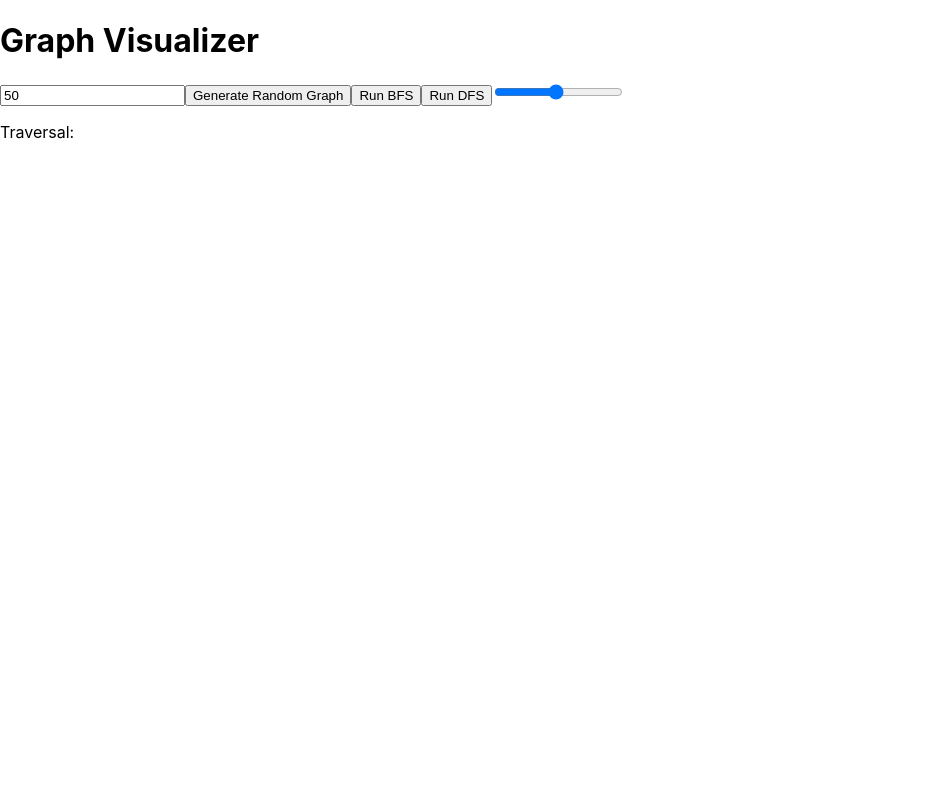
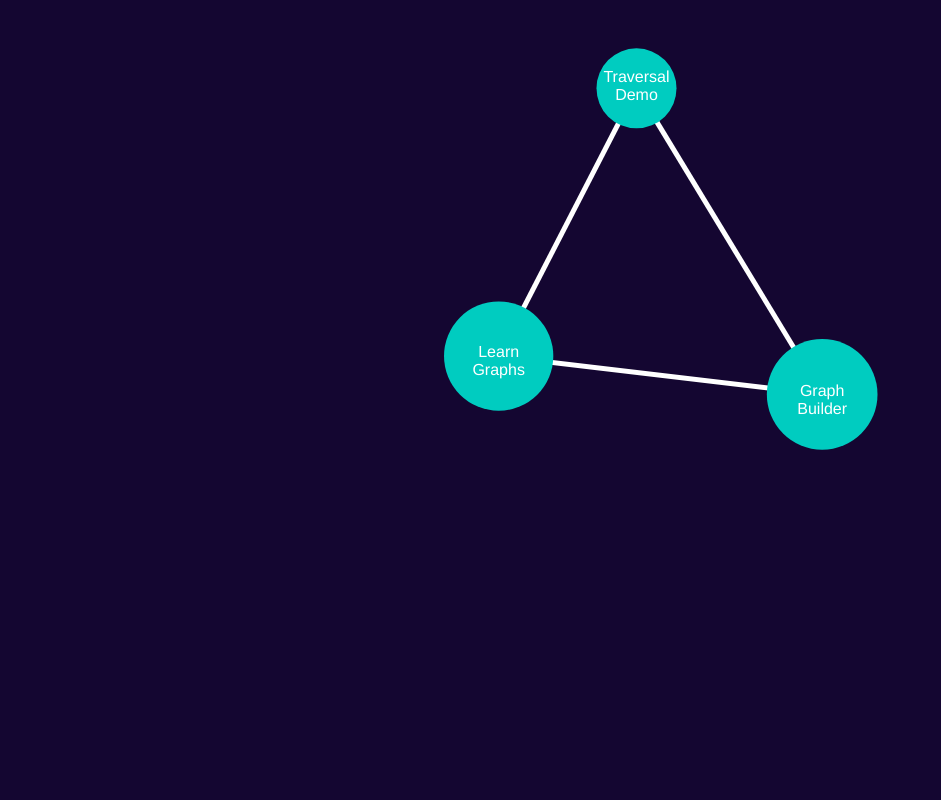
Before and after one commit to KabanEOS/-, a React (Create React App) app in the folder graph-vis-fe/: page /traversal-demo in a window 1280 px wide. Shown: the top 800 px of the page, without its empty margins (0-941 px from the left). Built offline with nearby package versions, Linux system fonts and the light colour scheme.

Commit message:
random fancy af spinning navigation graph

```diff
--- a/graph-vis-fe/package.json
+++ b/graph-vis-fe/package.json
@@ -10,7 +10,9 @@
     "prettier": "^3.2.5",
     "react": "^17.0.2",
     "react-dom": "^17.0.2",
+    "react-router-dom": "^6.23.1",
     "react-scripts": "4.0.3",
+    "sass": "^1.77.2",
     "web-vitals": "^2.1.4"
   },
   "scripts": {
--- a/graph-vis-fe/src/App.css
+++ b/graph-vis-fe/src/App.css
@@ -1,3 +1,15 @@
 .App {
+  margin: 0 !important;
   text-align: center;
+  font-family: Helvetica, Arial, sans-serif;
+  color: white;
+  background-color: rgb(20, 6, 49);
+  width: 100%;
+  height: 100%;
+
 }
+
+body,html {
+  margin: 0;
+  text-align: center;
+  }
--- a/graph-vis-fe/src/App.js
+++ b/graph-vis-fe/src/App.js
@@ -1,11 +1,27 @@
-import React, { useState } from "react";
-import Traversal from "./components/Traversal";
+import React from "react";
+import { BrowserRouter as Router, Route, Routes } from "react-router-dom";
+import About from "./pages/about/about";
+import LearnGraphs from "./pages/learn-graphs/index";
+import TraversalDemo from "./pages/traversal-demo/index";
+import SpinningGraph from "./components/SpinningGraph.jsx";
 
 const App = () => {
+  const nodes = [
+    { id: 1, name: "Graph Builder", link: "/graph-builder" },
+    { id: 2, name: "Learn Graphs", link: "/learn-graphs" },
+    { id: 3, name: "Traversal Demo", link: "/traversal-demo" },
+  ];
+
   return (
     <div className="App">
-      <h1>Graph Visualizer</h1>
-      <Traversal />
+      <Router>
+        <SpinningGraph nodes={nodes} />
+        <Routes>
+          <Route path="/graph-builder" element={<About />} />
+          <Route path="/learn-graphs" element={<LearnGraphs />} />
+          <Route path="/traversal-demo" element={<TraversalDemo />} />
+        </Routes>
+      </Router>
     </div>
   );
 };
--- a/graph-vis-fe/src/components/Edge.js
+++ b/graph-vis-fe/src/components/Edge.js
@@ -14,7 +14,7 @@ const Edge = ({ edge, nodes }) => {
       y1={sourceNode.y}
       x2={targetNode.x}
       y2={targetNode.y}
-      stroke="black"
+      stroke="white"
       strokeWidth="2" // Ensure stroke width is sufficient for visibility
     />
   );
--- a/graph-vis-fe/src/components/Graph.js
+++ b/graph-vis-fe/src/components/Graph.js
@@ -1,7 +1,20 @@
 import React from "react";
 
-const Graph = ({ nodes, edges, currentNode, visitedNodes }) => {
-  const nodeSize = Math.max(10, Math.min(30, 1000 / nodes.length));
+const Graph = ({
+  nodes,
+  edges,
+  currentNode,
+  visitedNodes,
+  showLabels = true,
+  animate = false,
+  nodeSize = 20,
+  nodeColors = { default: "blue", current: "red", visited: "green" },
+  bezierEdges = true,
+}) => {
+  const calculatedNodeSize = Math.max(
+    10,
+    Math.min(30, 1000 / nodes.length, nodeSize)
+  );
 
   const getBezierPath = (sourceX, sourceY, targetX, targetY) => {
     const controlX1 = sourceX;
@@ -11,15 +24,23 @@ const Graph = ({ nodes, edges, currentNode, visitedNodes }) => {
     return `M ${sourceX},${sourceY} C ${controlX1},${controlY1} ${controlX2},${controlY2} ${targetX},${targetY}`;
   };
 
+  const getStraightPath = (sourceX, sourceY, targetX, targetY) => {
+    return `M ${sourceX},${sourceY} L ${targetX},${targetY}`;
+  };
+
   return (
     <svg width="100%" height="100%">
       {edges.map((edge, index) => {
         const source = nodes.find((node) => node.id === edge.source);
         const target = nodes.find((node) => node.id === edge.target);
+        const pathD = bezierEdges
+          ? getBezierPath(source.x, source.y, target.x, target.y)
+          : getStraightPath(source.x, source.y, target.x, target.y);
+
         return (
           <path
             key={index}
-            d={getBezierPath(source.x, source.y, target.x, target.y)}
+            d={pathD}
             stroke="black"
             strokeWidth="2"
             fill="none"
@@ -27,20 +48,38 @@ const Graph = ({ nodes, edges, currentNode, visitedNodes }) => {
         );
       })}
       {nodes.map((node) => (
+        <g key={node.id}>
           <circle
-          key={node.id}
             cx={node.x}
             cy={node.y}
-          r={nodeSize}
+            r={calculatedNodeSize}
             fill={
               currentNode === node.id
-              ? "red"
+                ? nodeColors.current
                 : visitedNodes.includes(node.id)
-                ? "green"
-                : "blue"
+                  ? nodeColors.visited
+                  : nodeColors.default
             }
+            className={animate ? "animate-node" : ""}
           />
+          {showLabels && (
+            <text
+              x={node.x}
+              y={node.y - calculatedNodeSize - 5}
+              fontSize={calculatedNodeSize / 2}
+              textAnchor="middle"
+              fill="black"
+            >
+              {node.name || node.id}
+            </text>
+          )}
+        </g>
       ))}
+      <style jsx>{`
+        .animate-node {
+          transition: all 0.3s ease-in-out;
+        }
+      `}</style>
     </svg>
   );
 };
--- /dev/null
+++ b/graph-vis-fe/src/components/SpinningGraph.jsx
@@ -0,0 +1,149 @@
+import React, { useEffect, useRef, useState } from "react";
+import { Link } from "react-router-dom";
+import "./../styles/spinningGraphs.styles.scss";
+
+const SpinningGraph = ({ nodes }) => {
+  const radius = 180; // Adjust the radius as needed
+  const centerX = window.innerWidth / 2; // Center x
+  const centerY = window.innerHeight / 2.7; // Center y
+  const minNodeSize = 40;
+  const maxNodeSize = 60;
+  const svgRef = useRef(null);
+  const spinTimeRef = useRef(50000);
+  const positionsRef = useRef(new Array(nodes.length).fill(null));
+
+  const minOscillationSize = 30;
+  const maxOscillationSize = 30;
+
+  const getRandomOffset = (index, time, distanceFromCenter) => {
+    const oscillationRange = maxOscillationSize - minOscillationSize;
+    const distanceFactor = distanceFromCenter / halfScreenDiagonal;
+    const oscillationSize =
+      minOscillationSize + oscillationRange * distanceFactor;
+    const offsetX = Math.sin(time / 2000 + index) * oscillationSize;
+    const offsetY = Math.cos(time / 2000 + index) * oscillationSize;
+    return { offsetX, offsetY };
+  };
+
+  const animate = () => {
+    const time = Date.now();
+    const svg = svgRef.current;
+
+    nodes.forEach((node, index) => {
+      const angle =
+        (index / nodes.length) * 2 * Math.PI + time / spinTimeRef.current;
+      const { offsetX, offsetY } = getRandomOffset(
+        index,
+        time,
+        getDistanceFromCenter(
+          centerX + radius * Math.cos(angle),
+          centerY + radius * Math.sin(angle)
+        )
+      );
+      const cx = centerX + radius * Math.cos(angle) + offsetX;
+      const cy = centerY + radius * Math.sin(angle) + offsetY;
+      const nodeSize =
+        minNodeSize +
+        (maxNodeSize - minNodeSize) *
+          (0.5 + 0.5 * Math.cos(angle - Math.PI / 2));
+
+      positionsRef.current[index] = { cx, cy, nodeSize };
+
+      const circle = svg.querySelector(`#node-${index}`);
+      const foreignObject = svg.querySelector(`#foreign-${index}`);
+      circle.setAttribute("cx", cx);
+      circle.setAttribute("cy", cy);
+      circle.setAttribute("r", nodeSize);
+      foreignObject.setAttribute("x", cx - nodeSize);
+      foreignObject.setAttribute("y", cy + nodeSize / 2);
+      foreignObject.setAttribute("width", nodeSize * 2);
+      foreignObject.setAttribute("height", nodeSize);
+    });
+
+    nodes.forEach((sourceNode, sourceIndex) => {
+      nodes.forEach((targetNode, targetIndex) => {
+        if (sourceIndex < targetIndex) {
+          const sourceCircle = svg.querySelector(`#node-${sourceIndex}`);
+          const targetCircle = svg.querySelector(`#node-${targetIndex}`);
+          const edge = svg.querySelector(`#edge-${sourceIndex}-${targetIndex}`);
+          edge.setAttribute("x1", sourceCircle.getAttribute("cx"));
+          edge.setAttribute("y1", sourceCircle.getAttribute("cy"));
+          edge.setAttribute("x2", targetCircle.getAttribute("cx"));
+          edge.setAttribute("y2", targetCircle.getAttribute("cy"));
+        }
+      });
+    });
+
+    requestAnimationFrame(animate);
+  };
+
+  useEffect(() => {
+    animate();
+  }, [nodes, minOscillationSize, maxOscillationSize]);
+
+  const getDistanceFromCenter = (x, y) => {
+    return Math.sqrt((x - centerX) ** 2 + (y - centerY) ** 2);
+  };
+
+  const screenDiagonal = Math.sqrt(
+    window.innerWidth ** 2 + window.innerHeight ** 2
+  );
+  const halfScreenDiagonal = screenDiagonal / 2;
+
+  return (
+    <div className="spinning-graph">
+      <svg ref={svgRef} width="100%" height="100%">
+        {nodes.map((sourceNode, sourceIndex) => {
+          return nodes.map((targetNode, targetIndex) => {
+            if (sourceIndex < targetIndex) {
+              return (
+                <line
+                  key={`edge-${sourceIndex}-${targetIndex}`}
+                  id={`edge-${sourceIndex}-${targetIndex}`}
+                  stroke="white"
+                  strokeWidth="5"
+                />
+              );
+            }
+            return null;
+          });
+        })}
+        {nodes.map((node, index) => {
+          const position = positionsRef.current[index] || {
+            cx: centerX,
+            cy: centerY,
+            nodeSize: minNodeSize,
+          };
+          return (
+            <Link to={node.link} key={node.id}>
+              <g className="node">
+                <circle
+                  id={`node-${index}`}
+                  cx={position.cx}
+                  cy={position.cy}
+                  r={position.nodeSize}
+                />
+                <foreignObject
+                  id={`foreign-${index}`}
+                  style={{ transform: `translateY(-${maxNodeSize / 1.5}px)` }}
+                  width={maxNodeSize}
+                  height={maxNodeSize}
+                  className="node-text-foreign"
+                  x={position.cx - position.nodeSize}
+                  y={position.cy + position.nodeSize / 2}
+                >
+                  <>
+                    <div className="node-text">{node.name.split(" ")[0]}</div>
+                    <div className="node-text">{node.name.split(" ")[1]}</div>
+                  </>
+                </foreignObject>
+              </g>
+            </Link>
+          );
+        })}
+      </svg>
+    </div>
+  );
+};
+
+export default SpinningGraph;
--- /dev/null
+++ b/graph-vis-fe/src/pages/about/about.jsx
@@ -0,0 +1,13 @@
+// src/components/About.js
+import React from "react";
+
+const About = () => {
+  return (
+    <div>
+      <h2>About</h2>
+      <p>Welcome to the Graph Visualizer. This tool helps you understand various graph algorithms and structures through visualizations.</p>
+    </div>
+  );
+};
+
+export default About;
--- /dev/null
+++ b/graph-vis-fe/src/pages/traversal-demo/index.jsx
@@ -0,0 +1,14 @@
+// src/components/TraversalDemo.js
+import React from "react";
+import Traversal from "./../../components/Traversal";
+
+const TraversalDemo = () => {
+  return (
+    <div>
+      <h2>Traversal Demo</h2>
+      <Traversal />
+    </div>
+  );
+};
+
+export default TraversalDemo;
--- a/graph-vis-fe/src/styles.css
+++ b/graph-vis-fe/src/styles.css
@@ -1,13 +1,26 @@
 body {
-  margin: 0;
+  margin: 0 !important;
   font-family: -apple-system, BlinkMacSystemFont, 'Segoe UI', 'Roboto', 'Oxygen',
     'Ubuntu', 'Cantarell', 'Fira Sans', 'Droid Sans', 'Helvetica Neue',
     sans-serif;
   -webkit-font-smoothing: antialiased;
   -moz-osx-font-smoothing: grayscale;
+  background-color: rgb(27, 26, 39);
+  color: white; /* Set text color to white */
 }
 
 code {
   font-family: source-code-pro, Menlo, Monaco, Consolas, 'Courier New',
     monospace;
+  color: white; /* Set code color to white */
 }
+
+/* Additional styles for dark mode */
+body.dark-mode {
+  background-color: black; /* Set background color to black */
+  color: white; /* Set text color to white */
+}
+
+code.dark-mode {
+  color: white; /* Set code color to white */
+}
--- /dev/null
+++ b/graph-vis-fe/src/styles/spinningGraphs.styles.scss
@@ -0,0 +1,62 @@
+.spinning-graph {
+    position: relative;
+    width: 100vw;
+    height: 100vh;
+    display: flex;
+    justify-content: center;
+    align-items: center;
+    z-index: 10; /* Ensure the graph is in front */
+  }
+
+  .node {
+    fill: #00CCC0;
+  }
+
+  .node circle {
+    fill: #00CCC0;
+    transition: fill 0.15s; /* Smooth transition for color change */
+  }
+
+  .node:hover circle {
+    fill: #F2668B;
+  }
+
+
+
+  @keyframes move {
+    0%, 100% { transform: translate(0, 0); }
+    25% { transform: translate(5px, 5px); }
+    50% { transform: translate(-5px, -5px); }
+    75% { transform: translate(5px, -5px); }
+  }
+
+  .node-circle {
+    z-index: 2; /* Ensure nodes are on top */
+    cursor: pointer;
+    pointer-events: none; /* Allow mouse events to pass through */
+
+
+  }
+  .edge {
+    z-index: 1; /* Ensure edges are below nodes */
+  }
+
+  .node-text-foreign {
+    overflow: visible;
+    cursor: pointer;
+  }
+
+  .node-text-container {
+    display: flex;
+    flex-direction: column;
+    align-items: center;
+    justify-content: center;
+  }
+
+  .node-text {
+    color: white;
+    text-align: center;
+    font-size: 1em;
+    word-wrap: break-word;
+    font-weight: 500;
+  }
```
Also changed, not shown: graph-vis-fe/src/index.js (+5 -5 lines), graph-vis-fe/src/pages/learn-graphs/index.jsx (added, +13 -0 lines), 2 other files (tests, documents, lock files or other folders). Lines whose indentation alone changed are shown as unchanged.
